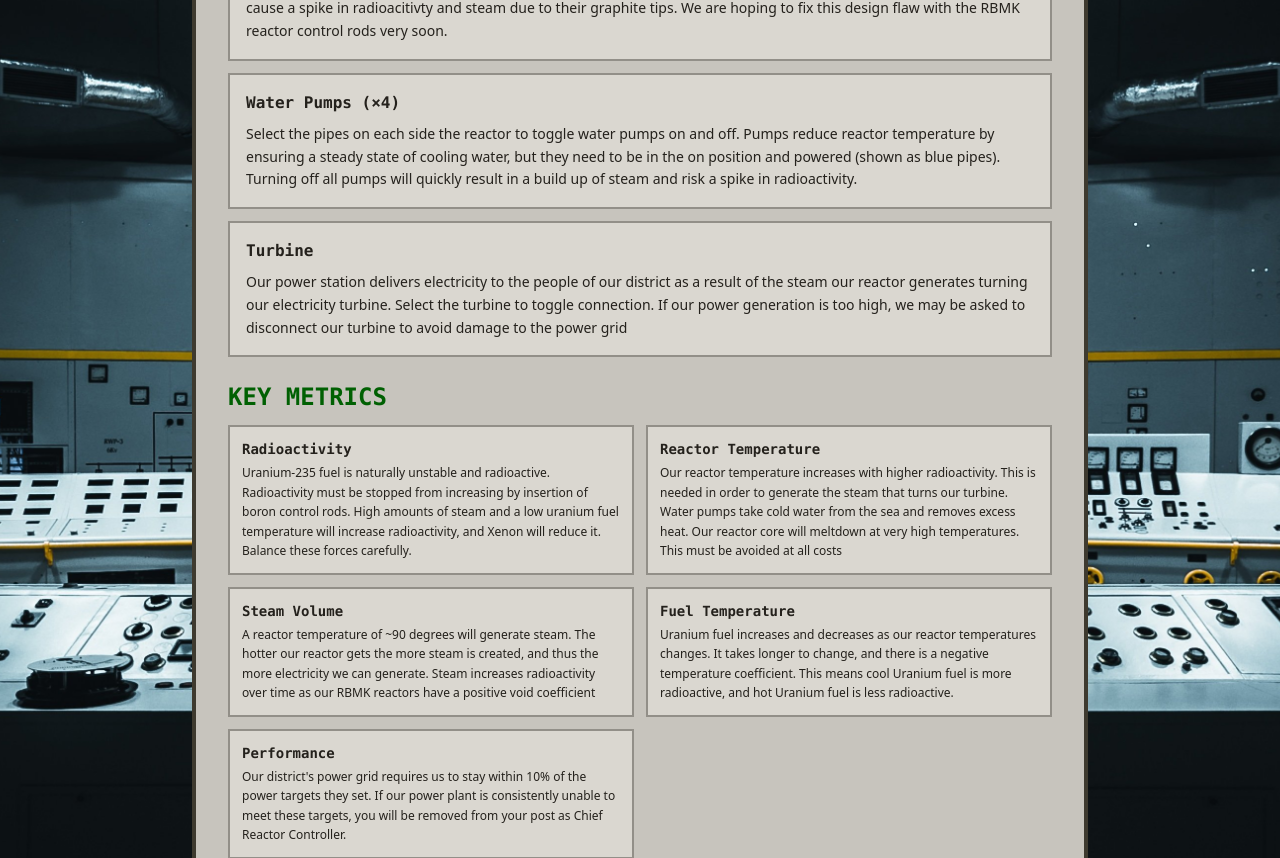
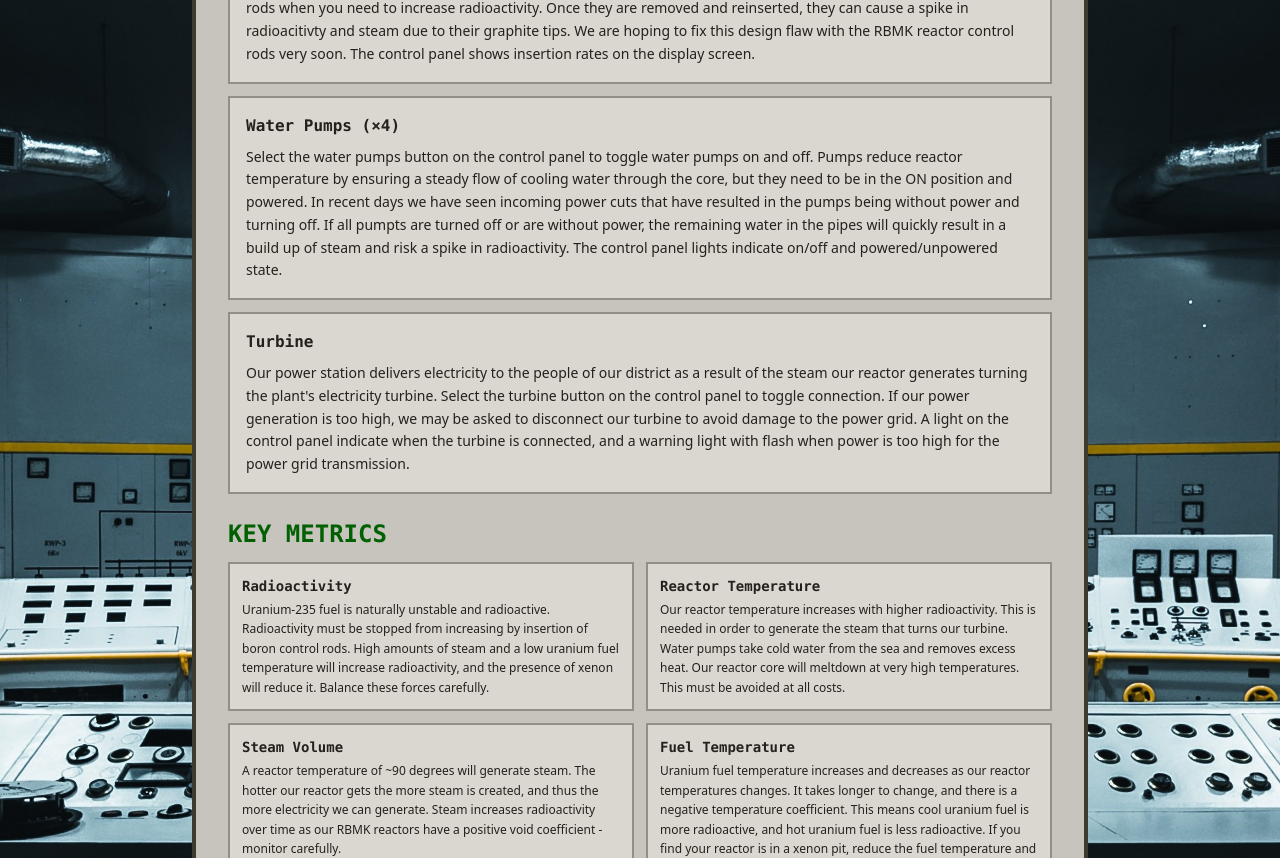
Before and after one commit to T-J-D-Cavey/RBMK_Nuclear_Reactor_Simulator, a Next.js app: page /instructions in a window 1280 px wide. Shown: the part 477-1335 px from the top of the page. Built offline with nearby package versions, Linux system fonts and the light colour scheme.

Commit message:
feat: sync changes from main into Chernobyl_Game project
#VERCEL_SKIP

Co-authored-by: Tim Cavey <112900862+T-J-D-Cavey@users.noreply.github.com>

```diff
--- a/app/instructions/page.tsx
+++ b/app/instructions/page.tsx
@@ -38,7 +38,7 @@ export default function InstructionsPage() {
                 <h3 className="font-bold font-mono mb-2">Control Rods (×10)</h3>
                 <p className="text-sm leading-relaxed">
                   {
-                    "Select the control rods on top of the reactor to adjust insertion percentage (0-100%). Boron rods decrease radioactivity, acting as a critical brake to increasing radioativity. The emergency AZ-5 button can be used to fully insert all rods at once in times of need. Be careful about fully removing the control rods. Once they are removed and reinserted, they can cause a spike in radioacitivty and steam due to their graphite tips. We are hoping to fix this design flaw with the RBMK reactor control rods very soon."
+                    "Select the control rods button on the control panel to adjust insertion percentage (0-100%). Boron rods decrease radioactivity, acting as a critical brake to increasing radioativity. The emergency AZ-5 button can be used to fully insert all rods at once when radioactivity levels need to be immediately reduced. Be careful about fully removing the control rods when you need to increase radioactivity. Once they are removed and reinserted, they can cause a spike in radioacitivty and steam due to their graphite tips. We are hoping to fix this design flaw with the RBMK reactor control rods very soon. The control panel shows insertion rates on the display screen."
                   }
                 </p>
               </div>
@@ -47,7 +47,7 @@ export default function InstructionsPage() {
                 <h3 className="font-bold font-mono mb-2">Water Pumps (×4)</h3>
                 <p className="text-sm leading-relaxed">
                   {
-                    "Select the pipes on each side the reactor to toggle water pumps on and off. Pumps reduce reactor temperature by ensuring a steady state of cooling water, but they need to be in the on position and powered (shown as blue pipes). Turning off all pumps will quickly result in a build up of steam and risk a spike in radioactivity."
+                    "Select the water pumps button on the control panel to toggle water pumps on and off. Pumps reduce reactor temperature by ensuring a steady flow of cooling water through the core, but they need to be in the ON position and powered. In recent days we have seen incoming power cuts that have resulted in the pumps being without power and turning off. If all pumpts are turned off or are without power, the remaining water in the pipes will quickly result in a build up of steam and risk a spike in radioactivity. The control panel lights indicate on/off and powered/unpowered state."
                   }
                 </p>
               </div>
@@ -56,7 +56,7 @@ export default function InstructionsPage() {
                 <h3 className="font-bold font-mono mb-2">Turbine</h3>
                 <p className="text-sm leading-relaxed">
                   {
-                    "Our power station delivers electricity to the people of our district as a result of the steam our reactor generates turning our electricity turbine. Select the turbine to toggle connection. If our power generation is too high, we may be asked to disconnect our turbine to avoid damage to the power grid"
+                    "Our power station delivers electricity to the people of our district as a result of the steam our reactor generates turning the plant's electricity turbine. Select the turbine button on the control panel to toggle connection. If our power generation is too high, we may be asked to disconnect our turbine to avoid damage to the power grid. A light on the control panel indicate when the turbine is connected, and a warning light with flash when power is too high for the power grid transmission."
                   }
                 </p>
               </div>
@@ -71,7 +71,7 @@ export default function InstructionsPage() {
                 <h3 className="font-bold font-mono text-sm mb-1">Radioactivity</h3>
                 <p className="text-xs leading-relaxed">
                   {
-                    "Uranium-235 fuel is naturally unstable and radioactive. Radioactivity must be stopped from increasing by insertion of boron control rods. High amounts of steam and a low uranium fuel temperature will increase radioactivity, and Xenon will reduce it. Balance these forces carefully."
+                    "Uranium-235 fuel is naturally unstable and radioactive. Radioactivity must be stopped from increasing by insertion of boron control rods. High amounts of steam and a low uranium fuel temperature will increase radioactivity, and the presence of xenon will reduce it. Balance these forces carefully."
                   }
                 </p>
               </div>
@@ -79,7 +79,7 @@ export default function InstructionsPage() {
                 <h3 className="font-bold font-mono text-sm mb-1">Reactor Temperature</h3>
                 <p className="text-xs leading-relaxed">
                   {
-                    "Our reactor temperature increases with higher radioactivity. This is needed in order to generate the steam that turns our turbine. Water pumps take cold water from the sea and removes excess heat. Our reactor core will meltdown at very high temperatures. This must be avoided at all costs"
+                    "Our reactor temperature increases with higher radioactivity. This is needed in order to generate the steam that turns our turbine. Water pumps take cold water from the sea and removes excess heat. Our reactor core will meltdown at very high temperatures. This must be avoided at all costs."
                   }
                 </p>
               </div>
@@ -87,19 +87,25 @@ export default function InstructionsPage() {
                 <h3 className="font-bold font-mono text-sm mb-1">Steam Volume</h3>
                 <p className="text-xs leading-relaxed">
                   {
-                    "A reactor temperature of ~90 degrees will generate steam. The hotter our reactor gets the more steam is created, and thus the more electricity we can generate. Steam increases radioactivity over time as our RBMK reactors have a positive void coefficient"
+                    "A reactor temperature of ~90 degrees will generate steam. The hotter our reactor gets the more steam is created, and thus the more electricity we can generate. Steam increases radioactivity over time as our RBMK reactors have a positive void coefficient - monitor carefully."
                   }
                 </p>
               </div>
               <div className="bg-background p-3 border-2 border-border">
                 <h3 className="font-bold font-mono text-sm mb-1">Fuel Temperature</h3>
                 <p className="text-xs leading-relaxed">
-                  {"Uranium fuel increases and decreases as our reactor temperatures changes. It takes longer to change, and there is a negative temperature coefficient. This means cool Uranium fuel is more radioactive, and hot Uranium fuel is less radioactive."}
+                  {
+                  "Uranium fuel temperature increases and decreases as our reactor temperatures changes. It takes longer to change, and there is a negative temperature coefficient. This means cool uranium fuel is more radioactive, and hot uranium fuel is less radioactive. If you find your reactor is in a xenon pit, reduce the fuel temperature and remove control rods carefully to raise radioacitivty levels back up to stable levels"
+                  }
                 </p>
               </div>
               <div className="bg-background p-3 border-2 border-border">
                 <h3 className="font-bold font-mono text-sm mb-1">Performance</h3>
-                <p className="text-xs leading-relaxed">{"Our district's power grid requires us to stay within 10% of the power targets they set. If our power plant is consistently unable to meet these targets, you will be removed from your post as Chief Reactor Controller."}</p>
+                <p className="text-xs leading-relaxed">
+                {
+                "Our district's power grid requires us to stay within 10% of the power targets they set. If our power plant is consistently unable to meet these targets, you will be removed from your post as Chief Reactor Controller."
+                }
+                </p>
               </div>
             </div>
           </section>
--- a/app/layout.tsx
+++ b/app/layout.tsx
@@ -8,9 +8,8 @@ const _geist = Geist({ subsets: ["latin"] })
 const _geistMono = Geist_Mono({ subsets: ["latin"] })
 
 export const metadata: Metadata = {
-  title: "Chernobyl - Nuclear Reactor Simulation",
-  description: "Manage a nuclear reactor in real-time. Balance radioactivity, temperature, and power output.",
-  generator: "v0.app",
+  title: "R B M K - Nuclear Reactor Simulation",
+  description: "Manage a nuclear reactor in real-time. Control the forces involved to meet power targets and avoid a nuclear disaster",
   icons: {
     icon: [
       {
@@ -28,6 +27,7 @@ export const metadata: Metadata = {
     ],
     apple: "/apple-icon.png",
   },
+    generator: 'v0.app'
 }
 
 export default function RootLayout({
--- a/components/control-panel.tsx
+++ b/components/control-panel.tsx
@@ -121,7 +121,7 @@ export default function ControlPanel({ gameState, onTogglePause, updateGameState
               lowFuelTempWarning ? "border-3 border-red-600 animate-border-flash" : "border-3 border-border"
             }`}
           >
-            <div className="text-xs text-muted-foreground font-mono uppercase">Fuel Temperature</div>
+            <div className="text-xs text-muted-foreground font-mono uppercase">Fuel Temp</div>
             <div className="font-mono font-bold vfd-display">{Math.round(gameState.fuelTemp)}°</div>
           </div>
 
--- a/lib/game-mechanics.ts
+++ b/lib/game-mechanics.ts
@@ -231,7 +231,7 @@ function calculateXenon(state: GameState): GameState {
 
   // Xenon Generation: Produced only when radioactivity < 50
   if(state.radioactivity < 55) {
-    xenonChange += (55 - state.radioactivity) * 0.009
+    xenonChange += (55 - state.radioactivity) * 0.007
     xenonChange += randowmFactor
   }
 
```
Also changed, not shown: 1 other file (tests, documents, lock files or other folders).
